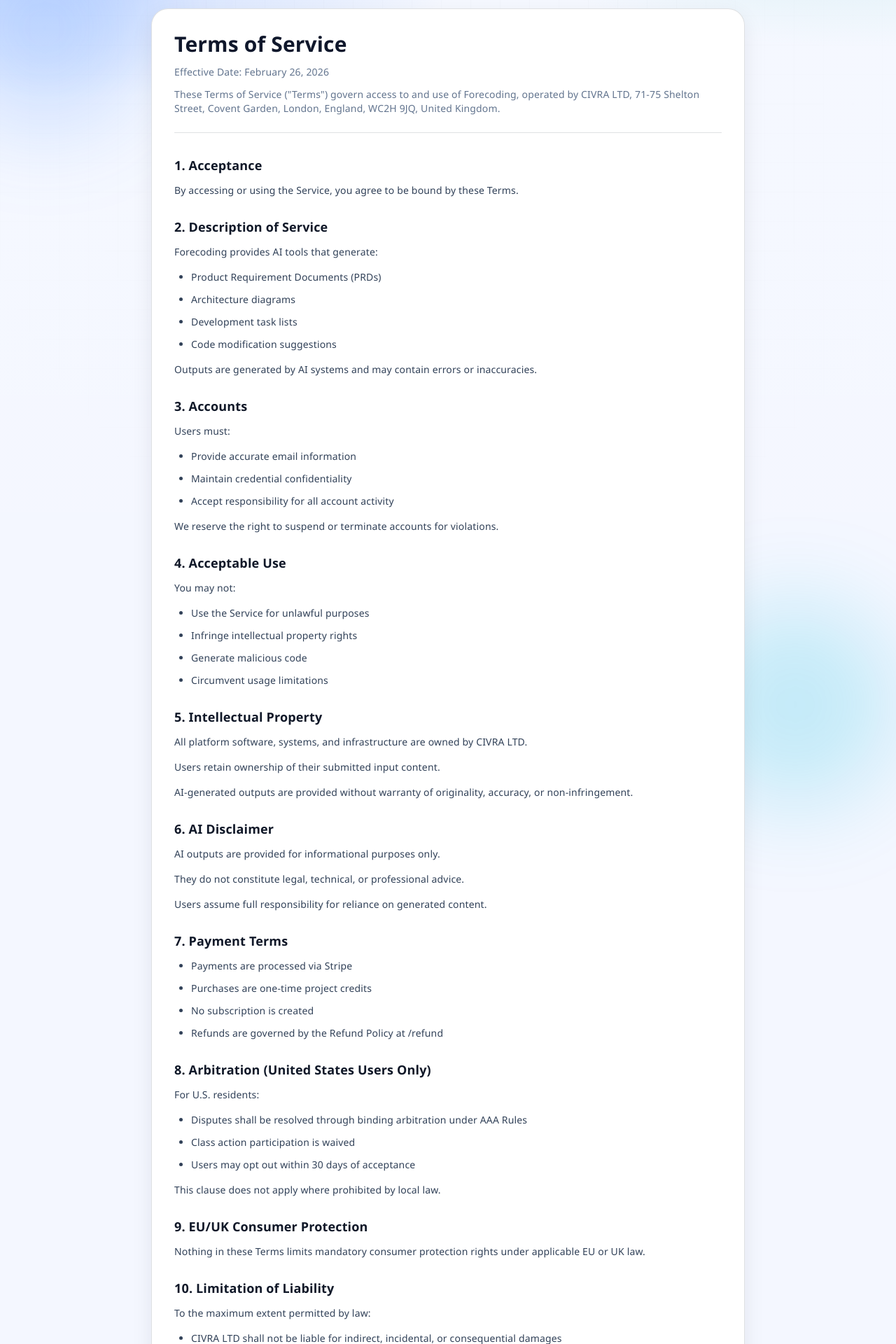
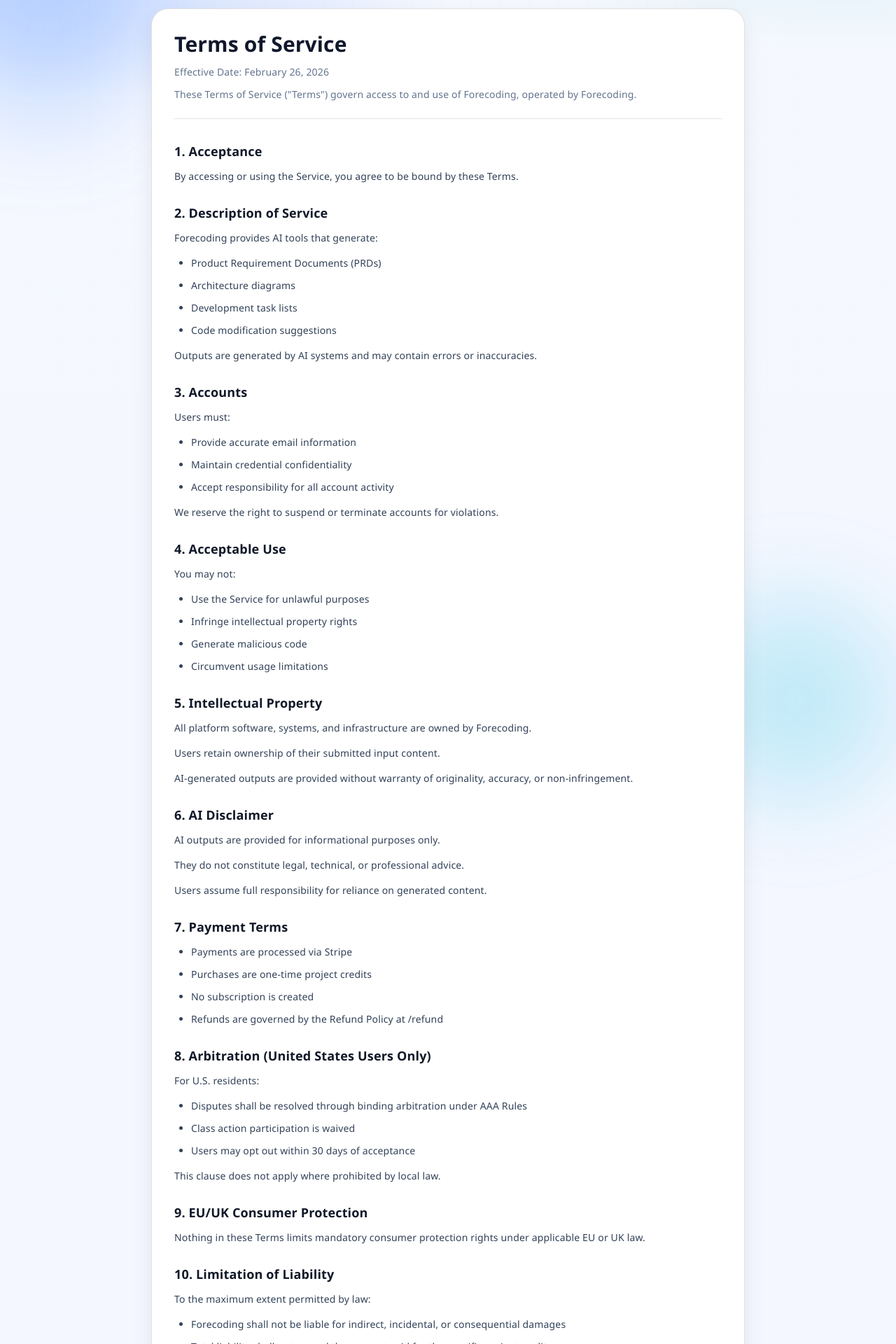
Before and after one commit to getskillary-com/Forecoding, a Next.js app: page /terms in a window 1280 px wide. Shown: the part 20-1940 px from the top of the page at 70% size. Built offline with nearby package versions, Linux system fonts and the light colour scheme; no server answers.

Commit message:
Pause Stripe checkout and update legal entity to Forecoding

```diff
--- a/app/api/payments/stripe/checkout/route.ts
+++ b/app/api/payments/stripe/checkout/route.ts
@@ -9,7 +9,8 @@
     getStripePriceId,
     getStripeSecretKey,
     getStripeUnitAmountCents,
-    isStripeDynamicPricingEnabled
+    isStripeDynamicPricingEnabled,
+    isStripePaymentsPaused
 } from "@/lib/stripe";
 import { formatCurrencyCents, inferProjectDesignStage, quoteProjectCreditPrice } from "@/lib/pricing";
 import { getWorkspaceByUserId } from "@/lib/data/workspaces";
@@ -76,6 +77,15 @@
         const user = await getServerUser();
         if (!user?.uid) {
             return NextResponse.json({ error: "Unauthorized" }, { status: 401 });
+        }
+        if (isStripePaymentsPaused()) {
+            return NextResponse.json(
+                {
+                    error: "Stripe payments are temporarily paused for all accounts. Please contact support@forecoding.com.",
+                    paymentsPaused: true
+                },
+                { status: 503 }
+            );
         }
         if (isAdminUser({ email: user.email })) {
             return NextResponse.json(
--- a/app/cookie/page.tsx
+++ b/app/cookie/page.tsx
@@ -19,11 +19,7 @@
           <h1 className="text-3xl font-semibold text-slate-900 dark:text-slate-100">Cookie Policy</h1>
           <p className="text-sm text-slate-500 dark:text-slate-300">Effective Date: February 26, 2026</p>
           <p className="text-sm text-slate-500 dark:text-slate-300">Last Updated: February 26, 2026</p>
-          <p className="text-sm text-slate-500 dark:text-slate-300">Company: CIVRA LTD</p>
-          <p className="text-sm text-slate-500 dark:text-slate-300">
-            Registered Address: 71-75 Shelton Street, Covent Garden, London, England, WC2H 9JQ, United Kingdom
-          </p>
-          <p className="text-sm text-slate-500 dark:text-slate-300">ICO Registration Number: ZB949556</p>
+          <p className="text-sm text-slate-500 dark:text-slate-300">Company: Forecoding</p>
           <p className="text-sm text-slate-500 dark:text-slate-300">
             Contact: <a href="mailto:support@forecoding.com" className="underline">support@forecoding.com</a>
           </p>
@@ -33,7 +29,7 @@
           <section className="space-y-2">
             <h2 className="text-lg font-semibold text-gray-900 dark:text-gray-100">1. Introduction</h2>
             <p>
-              This Cookie Policy explains how CIVRA LTD (&quot;we,&quot; &quot;us,&quot; or &quot;our&quot;) uses cookies and similar
+              This Cookie Policy explains how Forecoding (&quot;we,&quot; &quot;us,&quot; or &quot;our&quot;) uses cookies and similar
               technologies when you access or use Forecoding (the &quot;Service&quot;).
             </p>
             <p>This Policy should be read together with our Privacy Policy.</p>
@@ -162,11 +158,8 @@
 
           <section className="space-y-2">
             <h2 className="text-lg font-semibold text-gray-900 dark:text-gray-100">10. Contact Information</h2>
-            <p>CIVRA LTD</p>
-            <p>71-75 Shelton Street</p>
-            <p>Covent Garden</p>
-            <p>London WC2H 9JQ</p>
-            <p>United Kingdom</p>
+            <p>Forecoding</p>
+            <p>Website: https://forecoding.com</p>
             <p>
               Email: <a href="mailto:support@forecoding.com" className="underline">support@forecoding.com</a>
             </p>
--- a/app/privacy/page.tsx
+++ b/app/privacy/page.tsx
@@ -18,10 +18,7 @@
         <header className="space-y-3 border-b border-[color:var(--border)] pb-6">
           <h1 className="text-3xl font-semibold text-slate-900 dark:text-slate-100">Privacy Policy</h1>
           <p className="text-sm text-slate-500 dark:text-slate-300">Effective Date: February 26, 2026</p>
-          <p className="text-sm text-slate-500 dark:text-slate-300">Legal Entity: CIVRA LTD</p>
-          <p className="text-sm text-slate-500 dark:text-slate-300">
-            Registered Address: 71-75 Shelton Street, Covent Garden, London, England, WC2H 9JQ, United Kingdom
-          </p>
+          <p className="text-sm text-slate-500 dark:text-slate-300">Legal Entity: Forecoding</p>
           <p className="text-sm text-slate-500 dark:text-slate-300">
             Contact Email: <a href="mailto:support@forecoding.com" className="underline">support@forecoding.com</a>
           </p>
@@ -29,7 +26,7 @@
 
         <article className="space-y-6 text-sm leading-7 text-slate-700 dark:text-slate-300">
           <p>
-            This Privacy Policy explains how CIVRA LTD (&quot;Company,&quot; &quot;we,&quot; &quot;us,&quot; or &quot;our&quot;) collects, uses,
+            This Privacy Policy explains how Forecoding (&quot;Company,&quot; &quot;we,&quot; &quot;us,&quot; or &quot;our&quot;) collects, uses,
             discloses, and safeguards Personal Information in connection with the Forecoding AI SaaS platform
             (&quot;Service&quot;).
           </p>
@@ -50,7 +47,7 @@
 
           <section className="space-y-2">
             <h2 className="text-lg font-semibold text-gray-900 dark:text-gray-100">2. Data Controller</h2>
-            <p>CIVRA LTD acts as the Data Controller for Personal Information processed through the Service.</p>
+            <p>Forecoding acts as the Data Controller for Personal Information processed through the Service.</p>
             <p>The following providers act as Data Processors:</p>
             <ul className="list-disc pl-6 space-y-1">
               <li>Stripe (payment processing)</li>
@@ -160,7 +157,6 @@
               <li>Right to lodge a complaint with a supervisory authority</li>
             </ul>
             <p>Requests will be processed within 30 days. Submit requests to: support@forecoding.com</p>
-            <p>UK supervisory authority: Information Commissioner&apos;s Office (ICO)</p>
           </section>
 
           <section className="space-y-2">
--- a/app/terms/page.tsx
+++ b/app/terms/page.tsx
@@ -19,8 +19,7 @@
           <h1 className="text-3xl font-semibold text-slate-900 dark:text-slate-100">Terms of Service</h1>
           <p className="text-sm text-slate-500 dark:text-slate-300">Effective Date: February 26, 2026</p>
           <p className="text-sm text-slate-500 dark:text-slate-300">
-            These Terms of Service (&quot;Terms&quot;) govern access to and use of Forecoding, operated by CIVRA LTD,
-            71-75 Shelton Street, Covent Garden, London, England, WC2H 9JQ, United Kingdom.
+            These Terms of Service (&quot;Terms&quot;) govern access to and use of Forecoding, operated by Forecoding.
           </p>
         </header>
 
@@ -66,7 +65,7 @@
 
           <section className="space-y-2">
             <h2 className="text-lg font-semibold text-gray-900 dark:text-gray-100">5. Intellectual Property</h2>
-            <p>All platform software, systems, and infrastructure are owned by CIVRA LTD.</p>
+            <p>All platform software, systems, and infrastructure are owned by Forecoding.</p>
             <p>Users retain ownership of their submitted input content.</p>
             <p>AI-generated outputs are provided without warranty of originality, accuracy, or non-infringement.</p>
           </section>
@@ -108,7 +107,7 @@
             <h2 className="text-lg font-semibold text-gray-900 dark:text-gray-100">10. Limitation of Liability</h2>
             <p>To the maximum extent permitted by law:</p>
             <ul className="list-disc pl-6 space-y-1">
-              <li>CIVRA LTD shall not be liable for indirect, incidental, or consequential damages</li>
+              <li>Forecoding shall not be liable for indirect, incidental, or consequential damages</li>
               <li>Total liability shall not exceed the amount paid for the specific project credit</li>
             </ul>
           </section>
--- a/apphosting.yaml
+++ b/apphosting.yaml
@@ -84,6 +84,10 @@
     secret: STRIPE_WEBHOOK_SECRET
     availability:
       - RUNTIME
+  - variable: STRIPE_PAYMENTS_PAUSED
+    value: "1"
+    availability:
+      - RUNTIME
   - variable: STRIPE_UNIT_AMOUNT_CENTS
     value: "799"
     availability:
--- a/lib/stripe.ts
+++ b/lib/stripe.ts
@@ -30,6 +30,11 @@
 
 export function getStripeWebhookSecret() {
     return (process.env.STRIPE_WEBHOOK_SECRET || "").trim();
+}
+
+export function isStripePaymentsPaused() {
+    const raw = (process.env.STRIPE_PAYMENTS_PAUSED || "1").trim().toLowerCase();
+    return !["0", "false", "off", "no"].includes(raw);
 }
 
 export function getStripePriceId() {
```
Also changed, not shown: Cookie Policy.txt, Privacy Policy.txt, Refund Policy.txt, Terms of Service.txt, 2 other files (tests, documents, lock files or other folders).
